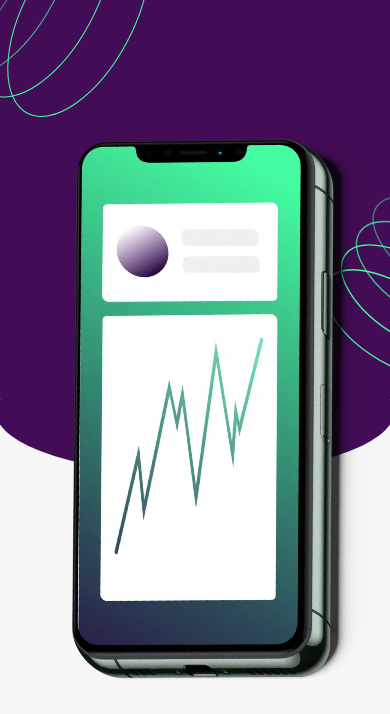
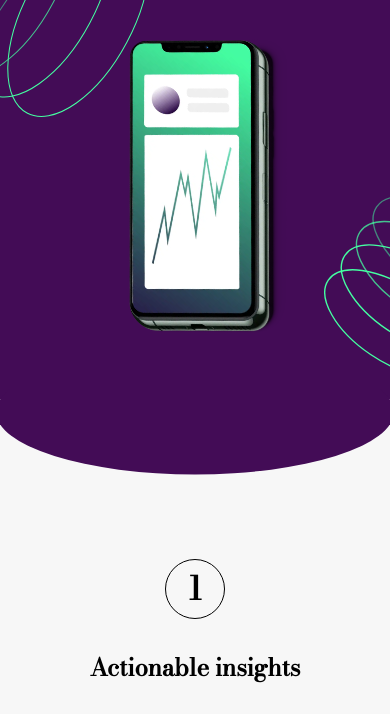
Before and after one commit to amrkhairy2099/Work-it, a plain HTML site: page index.html in a window 390 px wide. Shown: the part 318-1032 px from the top of the page. Drawn offline with nearby package versions, Linux system fonts and the light colour scheme.

Commit message:
make some changes

```diff
--- a/css/main-css.css
+++ b/css/main-css.css
@@ -28,22 +28,21 @@ body {
 	overflow-x: clip;
 	z-index: 2;
 }
+@media(min-width: 190px){
+	.landing {}
+}
 @media(max-width: 768px){
 	.landing {
-		height: 290vh;
 		display: flex;
 		flex-direction: column;
 		align-items: center;
+		padding: 0 0 100rem;
 	}
 	.container {
 		padding: 0 30px;
 	}
 }
-@media(max-width: 414px){
-	.landing {
-		height: 225vh;
-	}
-}
+
 .container header {
 	position: relative;
     width: 100%;
@@ -101,6 +100,11 @@ body {
 	margin-bottom: 330px;
 	overflow: hidden;
 }
+@media(max-width: 768px){
+	.container .info  {
+		margin-bottom: 80px;
+	}
+}
 .container .info p {
 	width: 570px;
     margin: 35px auto;
@@ -111,6 +115,7 @@ body {
 @media(max-width: 653px){
 	.container .info p {
 		width: 100%;
+	    font-size: 36px;
 	}
 }
 .container .info p span {
@@ -127,6 +132,7 @@ body {
 	bottom: 8px;
 }
 .container .info a {
+	position: sticky;
 	background-color: #47fd9e;
 	display: block;
 	width: 160px;
@@ -164,9 +170,11 @@ body {
 }
 @media(max-width: 768px){
 	.landing .mobile {
+		height: 300px;
+		width: 300px;
 		transform: translateX(-45%) rotate(-45deg);
 		left: 50%;
-		top: 445px;
+		top: 350px;
 	}
 }
 .landing:after {
```
